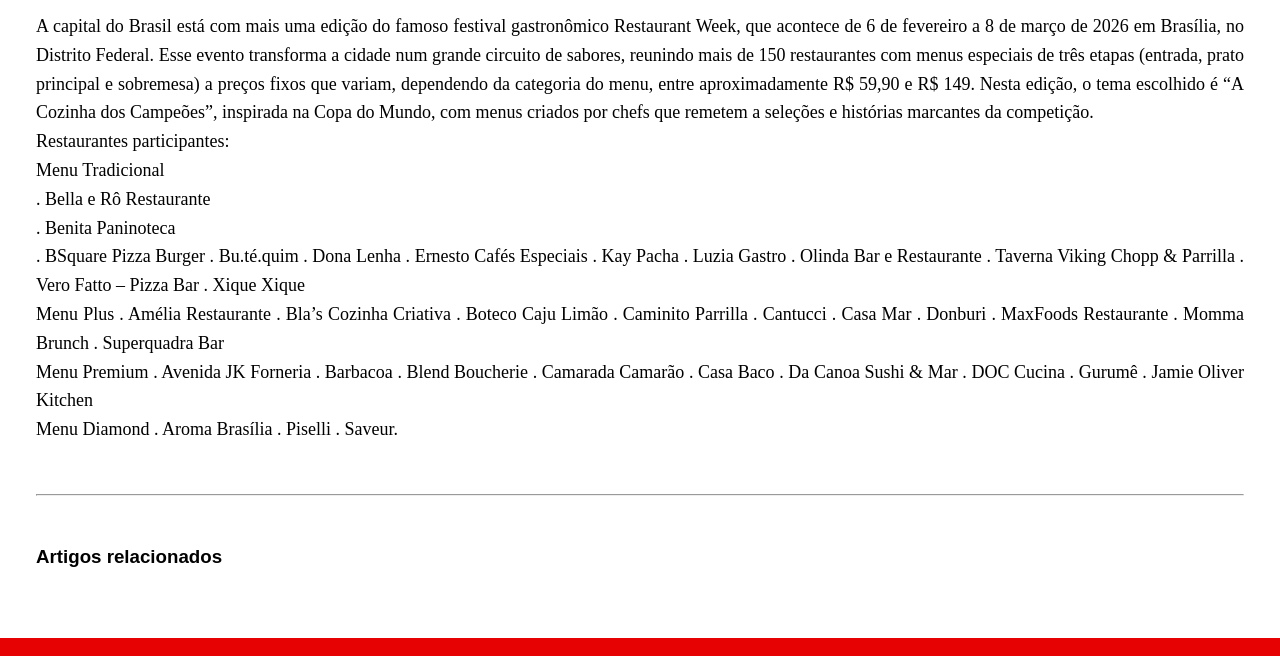
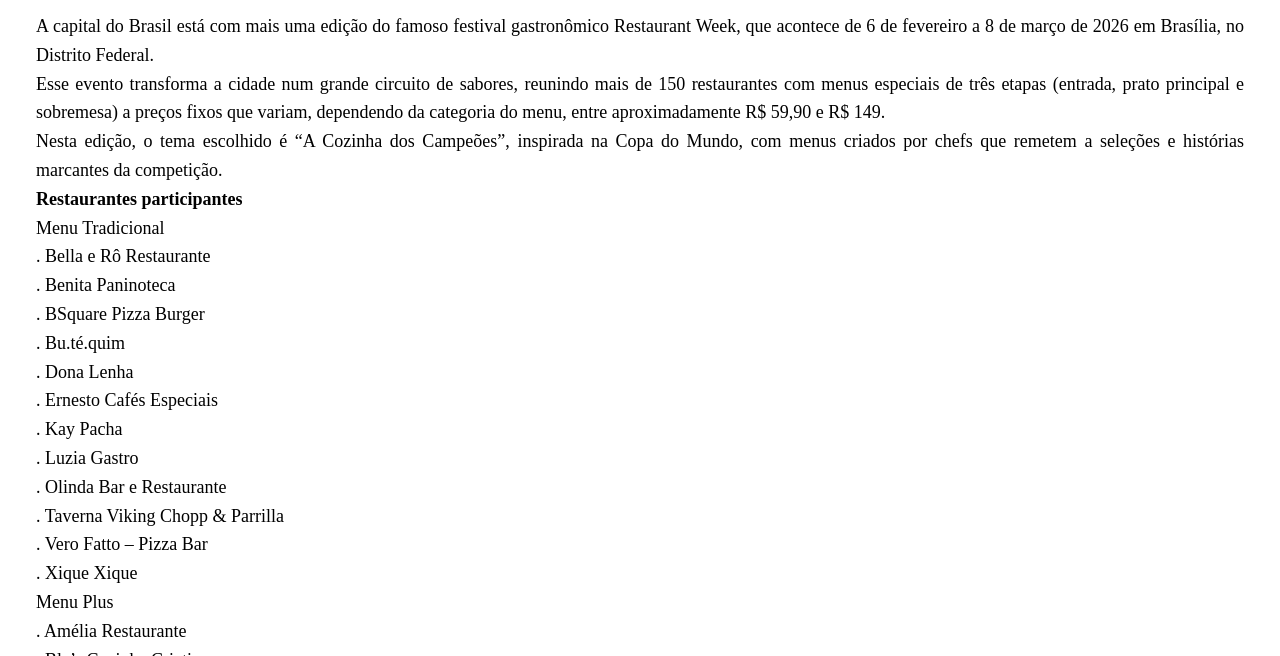
Before and after one commit to entrada11portal/entrada11portal.github.io, a Jekyll site: the page built from _posts/2026-02-22-33ª Brasília Restaurant Week movimenta a gastronomia da capital federal.md, in a window 1280 px wide and 900 px high, scrolled down 913 px, cut to the strip 244-900 px from the top of the window. Built offline with Jekyll 4.4.1, drawn with Linux system fonts in a browser that asks for light colours; some of the changed lines change nothing that is shown; some of the changed text lies outside the part shown.

Commit message:
Update 2026-02-22-33ª Brasília Restaurant Week movimenta a gastronomia da capital federal.md

```diff
--- a/_posts/2026-02-22-33ª Brasília Restaurant Week movimenta a gastronomia da capital federal.md
+++ b/_posts/2026-02-22-33ª Brasília Restaurant Week movimenta a gastronomia da capital federal.md
@@ -10,50 +10,9 @@
 image_description: "Imagem ilustrativa"
 ---
 
-A capital do Brasil está com mais uma edição do famoso festival gastronômico Restaurant Week, que acontece de 6 de fevereiro a 8 de março de 2026 em Brasília, no Distrito Federal.
-Esse evento transforma a cidade num grande circuito de sabores, reunindo mais de 150 restaurantes com menus especiais de três etapas (entrada, prato principal e sobremesa) a preços fixos que variam, dependendo da categoria do menu, entre aproximadamente R$ 59,90 e R$ 149.
-Nesta edição, o tema escolhido é “A Cozinha dos Campeões”, inspirada na Copa do Mundo, com menus criados por chefs que remetem a seleções e histórias marcantes da competição.
-
-Restaurantes participantes:
-
-Menu Tradicional
-<p>. Bella e Rô Restaurante</p>
-<p>. Benita Paninoteca</p>
-. BSquare Pizza Burger
-. Bu.té.quim
-. Dona Lenha
-. Ernesto Cafés Especiais
-. Kay Pacha
-. Luzia Gastro
-. Olinda Bar e Restaurante
-. Taverna Viking Chopp & Parrilla
-. Vero Fatto – Pizza Bar
-. Xique Xique
-
-Menu Plus
-. Amélia Restaurante
-. Bla’s Cozinha Criativa
-. Boteco Caju Limão
-. Caminito Parrilla
-. Cantucci
-. Casa Mar
-. Donburi
-. MaxFoods Restaurante
-. Momma Brunch
-. Superquadra Bar
-
-Menu Premium
-. Avenida JK Forneria
-. Barbacoa
-. Blend Boucherie
-. Camarada Camarão
-. Casa Baco
-. Da Canoa Sushi & Mar
-. DOC Cucina
-. Gurumê
-. Jamie Oliver Kitchen
-
-Menu Diamond
-. Aroma Brasília
-. Piselli
-. Saveur.
+<p>A capital do Brasil est&aacute; com mais uma edi&ccedil;&atilde;o do famoso festival gastron&ocirc;mico Restaurant Week, que acontece de 6 de fevereiro a 8 de mar&ccedil;o de 2026 em Bras&iacute;lia, no Distrito Federal.<br />Esse evento transforma a cidade num grande circuito de sabores, reunindo mais de 150 restaurantes com menus especiais de tr&ecirc;s etapas (entrada, prato principal e sobremesa) a pre&ccedil;os fixos que variam, dependendo da categoria do menu, entre aproximadamente R$ 59,90 e R$ 149.<br />Nesta edi&ccedil;&atilde;o, o tema escolhido &eacute; &ldquo;A Cozinha dos Campe&otilde;es&rdquo;, inspirada na Copa do Mundo, com menus criados por chefs que remetem a sele&ccedil;&otilde;es e hist&oacute;rias marcantes da competi&ccedil;&atilde;o.</p>
+<p><strong>Restaurantes participantes</strong></p>
+<p>Menu Tradicional<br />. Bella e R&ocirc; Restaurante<br />. Benita Paninoteca<br />. BSquare Pizza Burger<br />. Bu.t&eacute;.quim<br />. Dona Lenha<br />. Ernesto Caf&eacute;s Especiais<br />. Kay Pacha<br />. Luzia Gastro<br />. Olinda Bar e Restaurante<br />. Taverna Viking Chopp &amp; Parrilla<br />. Vero Fatto &ndash; Pizza Bar<br />. Xique Xique</p>
+<p>Menu Plus<br />. Am&eacute;lia Restaurante<br />. Bla&rsquo;s Cozinha Criativa<br />. Boteco Caju Lim&atilde;o<br />. Caminito Parrilla<br />. Cantucci<br />. Casa Mar<br />. Donburi<br />. MaxFoods Restaurante<br />. Momma Brunch<br />. Superquadra Bar</p>
+<p>Menu Premium<br />. Avenida JK Forneria<br />. Barbacoa<br />. Blend Boucherie<br />. Camarada Camar&atilde;o<br />. Casa Baco<br />. Da Canoa Sushi &amp; Mar<br />. DOC Cucina<br />. Gurum&ecirc;<br />. Jamie Oliver Kitchen</p>
+<p>Menu Diamond<br />. Aroma Bras&iacute;lia<br />. Piselli<br />. Saveur.</p>
```
